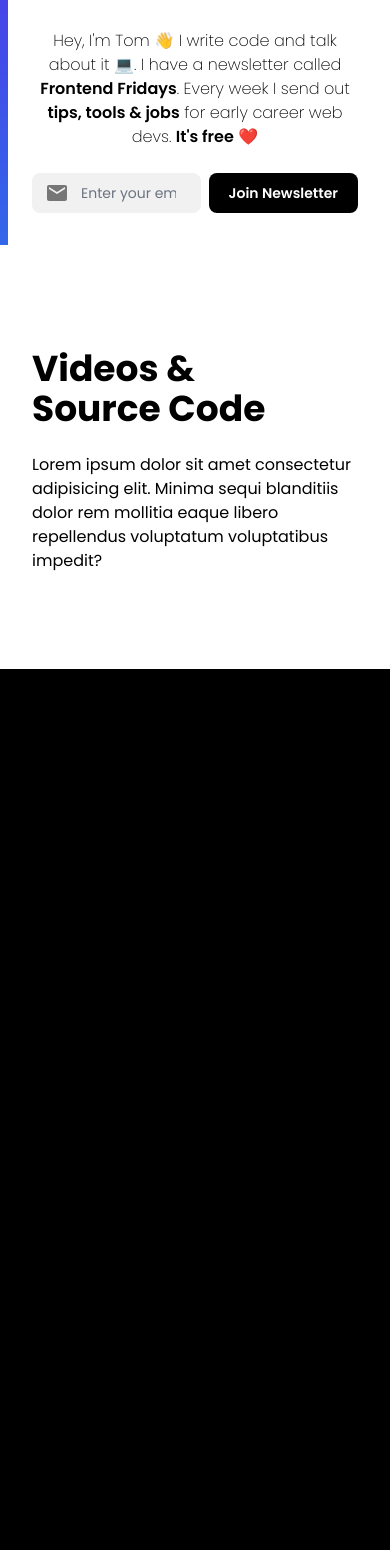
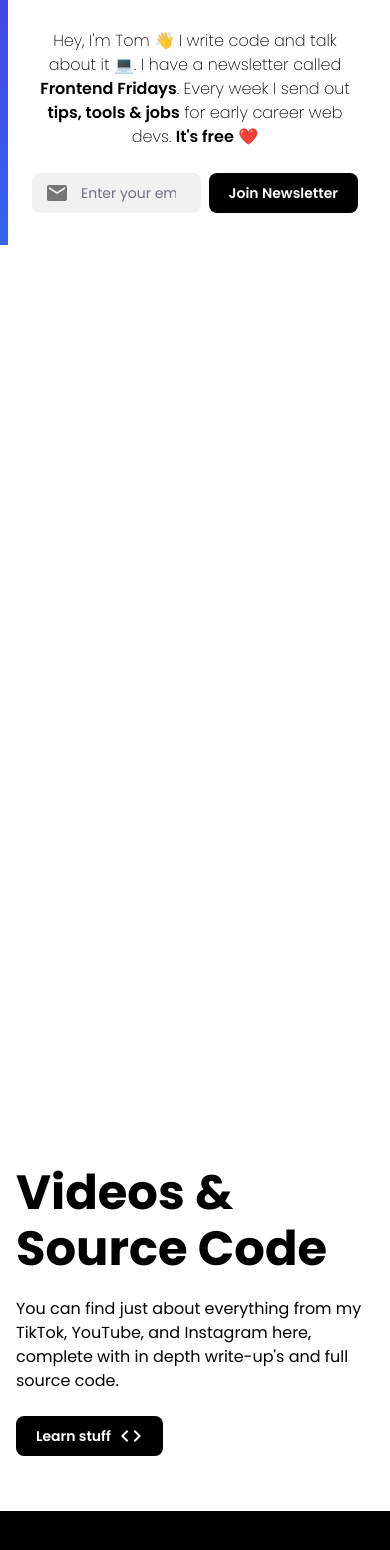
Before and after one commit to TomHessburg/tomisloading, a Next.js app: page / in a window 390 px wide. Shown: the part 288-1838 px from the top of the page. Built offline with nearby package versions, Linux system fonts and the light colour scheme.

Commit message:
beginning of second section

```diff
--- a/components/buttons/BaseButton.tsx
+++ b/components/buttons/BaseButton.tsx
@@ -1,7 +1,7 @@
 import React, { MouseEventHandler } from "react";
 
 interface Props {
-  children: string;
+  children: string | JSX.Element;
   onClick?: MouseEventHandler<HTMLButtonElement>;
   className?: string;
 }
--- a/components/landing/hero/HeroCopy.tsx
+++ b/components/landing/hero/HeroCopy.tsx
@@ -7,7 +7,7 @@
 export default function HeroCopy() {
   useEffect(() => {
     anime({
-      targets: ".translate-item",
+      targets: ".hero-copy",
       translateY: [
         { value: 100, easing: "easeInOutQuad", duration: 0 },
         { value: 0, easing: "easeInOutQuad", duration: 500 },
@@ -25,27 +25,27 @@
     <div className="w-full lg:w-3/5 p-8">
       <div className="max-w-xl mx-auto">
         <div className="overflow-hidden">
-          <span className="translate-item translate-y-[100px] block bg-gradient-to-r from-brand to-accent text-white font-bold p-2 w-fit rounded-lg shadow sm:mb-4 sm:ml-0 mb-2 mx-auto text-sm">
+          <span className="hero-copy translate-y-[100px] block bg-gradient-to-r from-brand to-accent text-white font-bold p-2 w-fit rounded-lg shadow sm:mb-4 sm:ml-0 mb-2 mx-auto text-sm">
             By @TomIsLoading
           </span>
         </div>
 
         <h1 className="text-5xl sm:text-7xl max-w-xl mb-4 text-center sm:text-start">
           <span className="overflow-hidden inline-block">
-            <span className="inline-block translate-item translate-y-[100px]">
+            <span className="inline-block hero-copy translate-y-[100px]">
               To-the-point
             </span>
           </span>
           <br />
           <span className="overflow-hidden inline-block">
-            <span className="font-black inline-block translate-item translate-y-[100px]">
+            <span className="font-black inline-block hero-copy translate-y-[100px]">
               web dev stuff
             </span>
           </span>
         </h1>
 
         <div className="max-w-xl font-light flex flex-col gap-1 text-center sm:text-start overflow-hidden">
-          <span className="mb-2 inline-block translate-item translate-y-[100px]">
+          <span className="mb-2 inline-block hero-copy translate-y-[100px]">
             Hey, I'm Tom <span className="inline-block wave">👋</span> I write
             code and talk about it 💻. I have a newsletter called{" "}
             <span className="font-semibold">Frontend Fridays</span>. Every week
@@ -61,7 +61,7 @@
               e.preventDefault();
               alert("Test");
             }}
-            className="mt-4 flex items-center gap-2 translate-item translate-y-[100px]"
+            className="mt-4 flex items-center gap-2 hero-copy translate-y-[100px]"
           >
             <EmailInput />
             <BaseButton>Join Newsletter</BaseButton>
--- /dev/null
+++ b/components/landing/vids/Vids.tsx
@@ -0,0 +1,72 @@
+import BaseButton from "components/buttons/BaseButton";
+import React, { useEffect, useRef } from "react";
+import anime from "animejs";
+import { useInView } from "framer-motion";
+import { MdCode } from "react-icons/md";
+
+export default function Vids() {
+  const ref = useRef(null);
+  const isInView = useInView(ref, { margin: "-200px", once: true });
+
+  useEffect(() => {
+    isInView && triggerAnim();
+  }, [isInView]);
+
+  const triggerAnim = () => {
+    anime({
+      targets: ".vids-copy",
+      translateY: [
+        { value: 100, easing: "easeInOutQuad", duration: 0 },
+        { value: 0, easing: "easeInOutQuad", duration: 500 },
+      ],
+      opacity: [
+        { value: 0, easing: "easeInOutQuad", duration: 0 },
+        { value: 0, easing: "easeInOutQuad", duration: 250 },
+        { value: 1, easing: "easeInOutQuad", duration: 500 },
+      ],
+      delay: anime.stagger(100, { from: "first" }),
+    });
+  };
+
+  return (
+    <section className="w-full px-4 lg:px-12 py-12 lg:py-36 max-w-7xl mx-auto grid grid-cols-1 md:grid-cols-2 gap-8">
+      {/* TODO: Add code snippet thing */}
+      <div className="w-full h-[100vh]"></div>
+
+      <div ref={ref} className="h-fit relative md:sticky md:top-[150px]">
+        <h2 className="font-bold text-5xl md:text-6xl">
+          <span className="overflow-hidden inline-block">
+            <span className="inline-block vids-copy translate-y-[100px]">
+              Videos &
+            </span>
+          </span>
+          <br />
+          <span className="overflow-hidden inline-block">
+            <span className="inline-block vids-copy translate-y-[100px]">
+              Source Code
+            </span>
+          </span>
+        </h2>
+        <p className="md:max-w-sm lg:max-w-lg my-4 lg:text-lg">
+          <span className="overflow-hidden inline-block">
+            <span className="inline-block vids-copy translate-y-[100px]">
+              You can find just about everything from my TikTok, YouTube, and
+              Instagram here, complete with in depth write-up's and full source
+              code.
+            </span>
+          </span>
+        </p>
+        <span className="overflow-hidden inline-block">
+          <span className="inline-block vids-copy translate-y-[100px]">
+            <BaseButton className="flex items-center">
+              <>
+                <span>Learn stuff</span>
+                <MdCode size="24px" className="ml-2 text-white" />
+              </>
+            </BaseButton>
+          </span>
+        </span>
+      </div>
+    </section>
+  );
+}
--- a/pages/index.tsx
+++ b/pages/index.tsx
@@ -1,4 +1,5 @@
 import Hero from "components/landing/hero/Hero";
+import Vids from "components/landing/vids/Vids";
 import Head from "next/head";
 
 export default function Home() {
@@ -15,18 +16,7 @@
       </Head>
       <main>
         <Hero />
-        <section className="w-full p-4 py-24 lg:py-36 max-w-7xl mx-auto">
-          {/* TODO: Add code snippet thing */}
-          <h2 className="font-bold text-4xl lg:text-6xl p-2 px-4 w-fit">
-            Videos &<br />
-            Source Code
-          </h2>
-          <p className="max-w-sm lg:max-w-lg mt-4 lg:text-lg ml-4 lg:ml-12">
-            Lorem ipsum dolor sit amet consectetur adipisicing elit. Minima
-            sequi blanditiis dolor rem mollitia eaque libero repellendus
-            voluptatum voluptatibus impedit?
-          </p>
-        </section>
+        <Vids />
         <section className="min-h-[300vh] bg-black"></section>
       </main>
     </>
```
